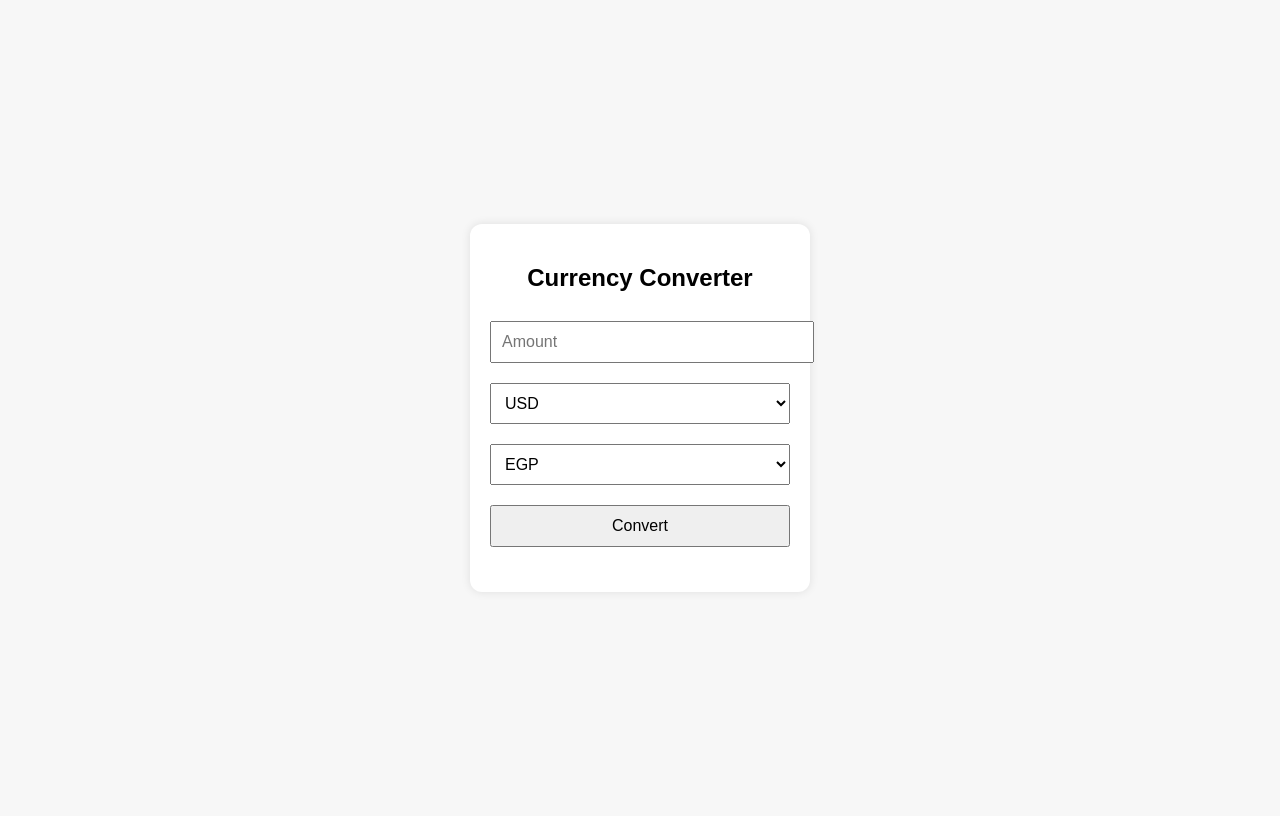
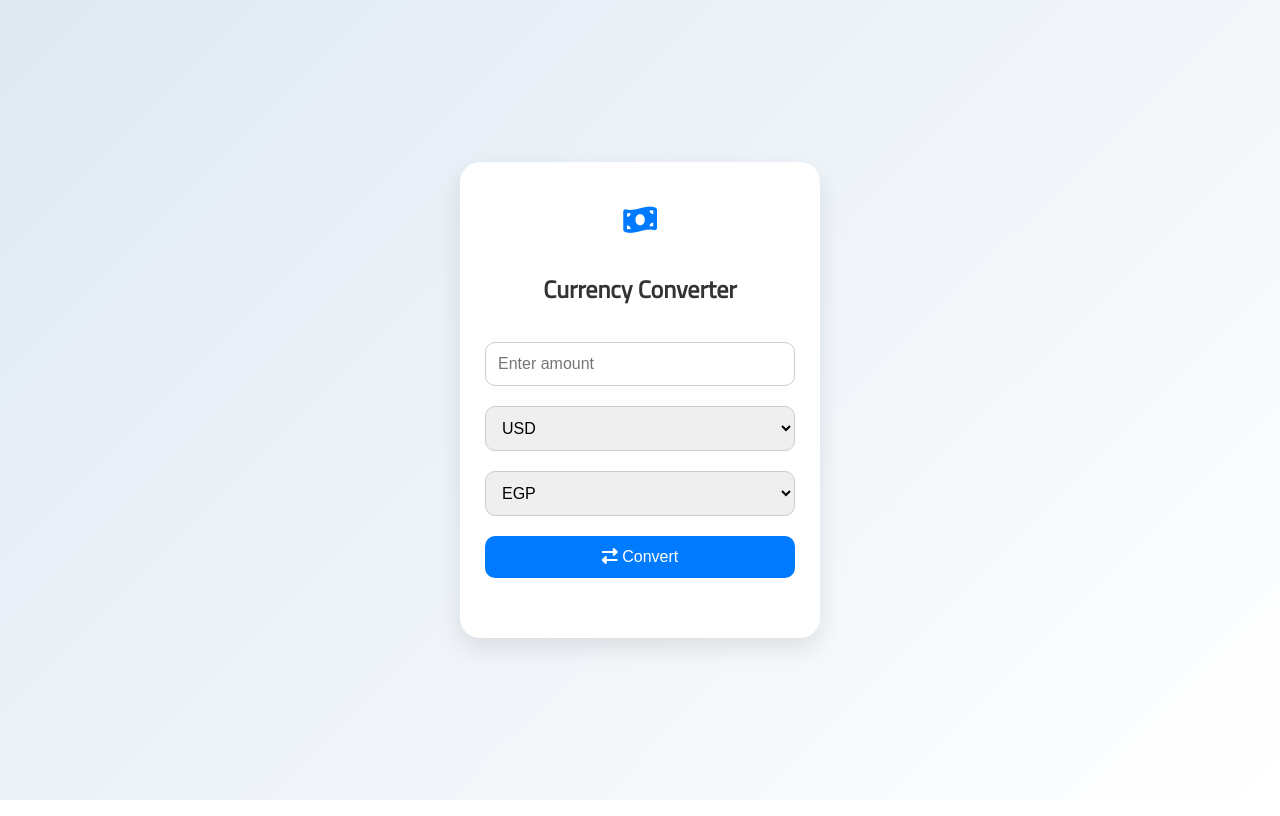
Before and after one commit to egydevol/rrency-converter, a plain HTML site: page index.html in a window 1280 px wide. Drawn offline with Linux system fonts and the light colour scheme.

Commit message:
Update index.html

```diff
--- a/index.html
+++ b/index.html
@@ -4,44 +4,85 @@
   <meta charset="UTF-8" />
   <meta name="viewport" content="width=device-width, initial-scale=1.0"/>
   <title>Currency Converter</title>
+  <link href="https://fonts.googleapis.com/css2?family=Cairo&display=swap" rel="stylesheet">
+  <script src="https://kit.fontawesome.com/a076d05399.js" crossorigin="anonymous"></script>
   <style>
+    * {
+      box-sizing: border-box;
+    }
+
     body {
-      font-family: Arial, sans-serif;
-      background: #f7f7f7;
+      font-family: 'Cairo', sans-serif;
+      background: linear-gradient(135deg, #dfe9f3, #ffffff);
       display: flex;
       justify-content: center;
       align-items: center;
       height: 100vh;
+      margin: 0;
     }
 
     .converter {
-      background: #fff;
-      padding: 20px;
-      border-radius: 12px;
-      box-shadow: 0 0 10px rgba(0,0,0,0.1);
-      width: 300px;
+      background: #ffffff;
+      padding: 30px 25px;
+      border-radius: 20px;
+      box-shadow: 0 10px 25px rgba(0,0,0,0.1);
+      width: 100%;
+      max-width: 360px;
       text-align: center;
+    }
+
+    h2 {
+      margin-bottom: 20px;
+      color: #333;
     }
 
     input, select, button {
       margin: 10px 0;
-      padding: 10px;
+      padding: 12px;
       width: 100%;
       font-size: 16px;
+      border: 1px solid #ccc;
+      border-radius: 10px;
+      outline: none;
+      transition: 0.3s;
+    }
+
+    input:focus, select:focus {
+      border-color: #007bff;
+    }
+
+    button {
+      background-color: #007bff;
+      color: white;
+      cursor: pointer;
+      border: none;
+    }
+
+    button:hover {
+      background-color: #0056b3;
     }
 
     .result {
-      margin-top: 15px;
+      margin-top: 20px;
       font-weight: bold;
-      color: #333;
+      font-size: 18px;
+      color: #444;
+    }
+
+    .icon {
+      font-size: 30px;
+      color: #007bff;
+      margin-bottom: 10px;
     }
   </style>
 </head>
 <body>
 
   <div class="converter">
+    <div class="icon"><i class="fas fa-money-bill-wave"></i></div>
     <h2>Currency Converter</h2>
-    <input type="number" id="amount" placeholder="Amount" />
+
+    <input type="number" id="amount" placeholder="Enter amount" />
 
     <select id="fromCurrency">
       <option value="USD">USD</option>
@@ -55,7 +96,7 @@
       <option value="EUR">EUR</option>
     </select>
 
-    <button onclick="convert()">Convert</button>
+    <button onclick="convert()"><i class="fas fa-exchange-alt"></i> Convert</button>
 
     <div class="result" id="result"></div>
   </div>
@@ -66,11 +107,12 @@
       const from = document.getElementById('fromCurrency').value;
       const to = document.getElementById('toCurrency').value;
 
-      if (!amount) {
-        alert('Enter amount');
+      if (!amount || amount <= 0) {
+        alert('Please enter a valid amount');
         return;
       }
 
+      try {
         const url = `https://api.exchangerate-api.com/v4/latest/${from}`;
         const res = await fetch(url);
         const data = await res.json();
@@ -79,6 +121,9 @@
         const result = (amount * rate).toFixed(2);
 
         document.getElementById('result').innerText = `${amount} ${from} = ${result} ${to}`;
+      } catch (error) {
+        document.getElementById('result').innerText = 'Error fetching exchange rates.';
+      }
     }
   </script>
 
```
Lines whose indentation alone changed are shown as unchanged.
